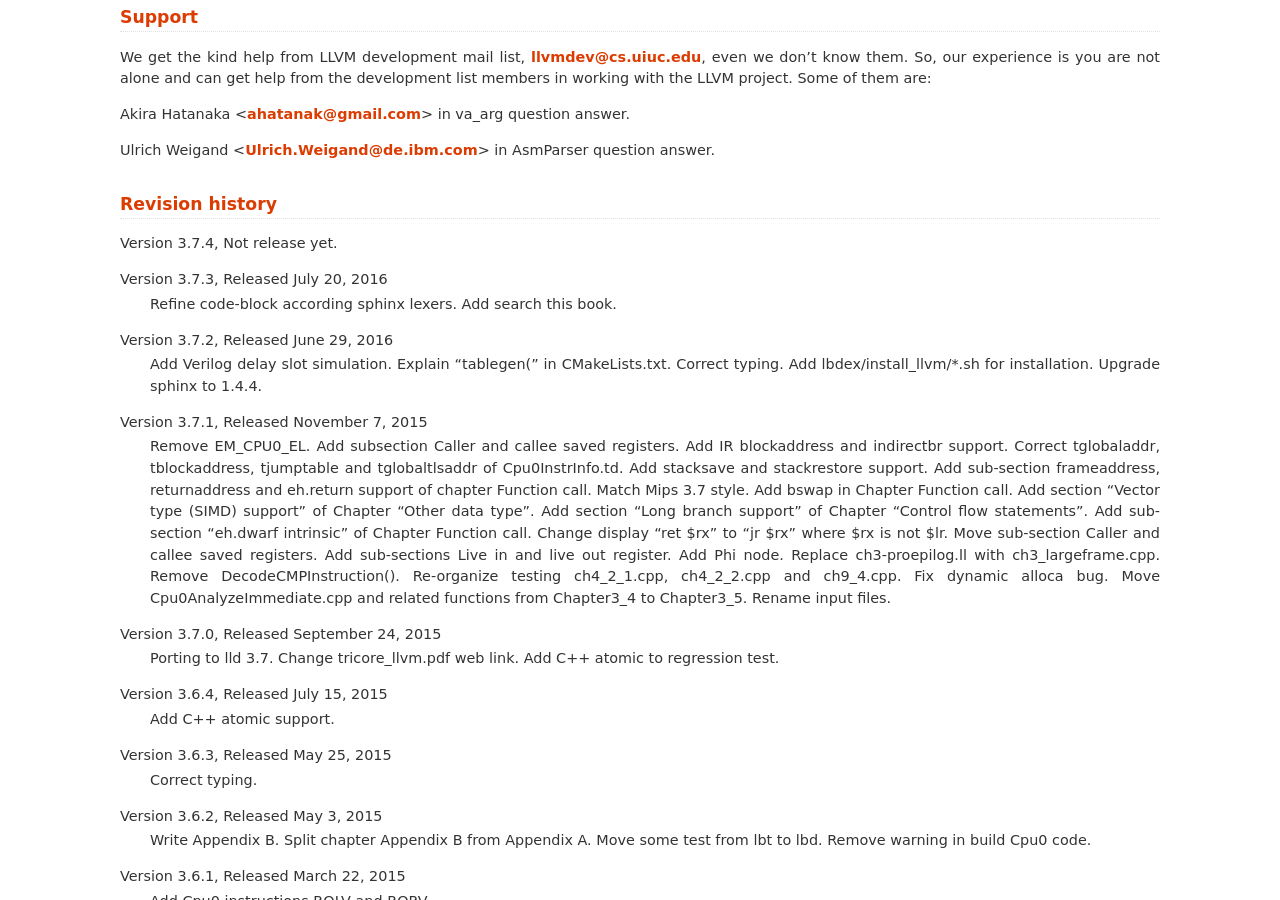
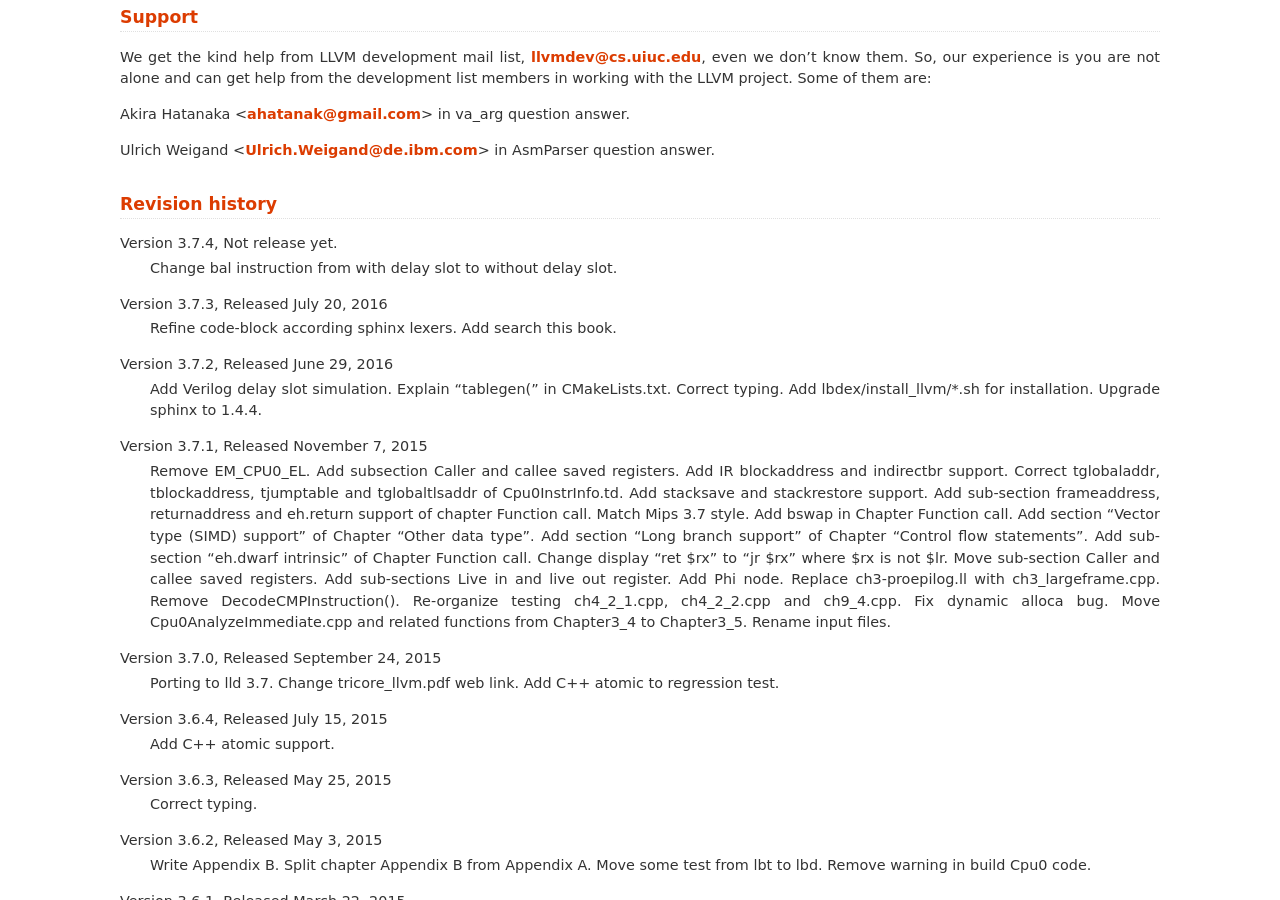
Before and after one commit to Jonathan2251/lbd, a Sphinx documentation site: the page built from source/about.rst, in a window 1280 px wide and 900 px high, scrolled down 955 px. Built offline with Sphinx 7.4.7, drawn with Linux system fonts in a browser that asks for light colours; pages that are not in the unit, such as notebooks, are missing from menus.

Commit message:
Change bal instruction from with delay slot to without delay slot

```diff
--- a/source/about.rst
+++ b/source/about.rst
@@ -58,6 +58,7 @@ Revision history
 ----------------
 
 Version 3.7.4, Not release yet.
+  Change bal instruction from with delay slot to without delay slot.
 
 Version 3.7.3, Released July 20, 2016
   Refine code-block according sphinx lexers.
```
